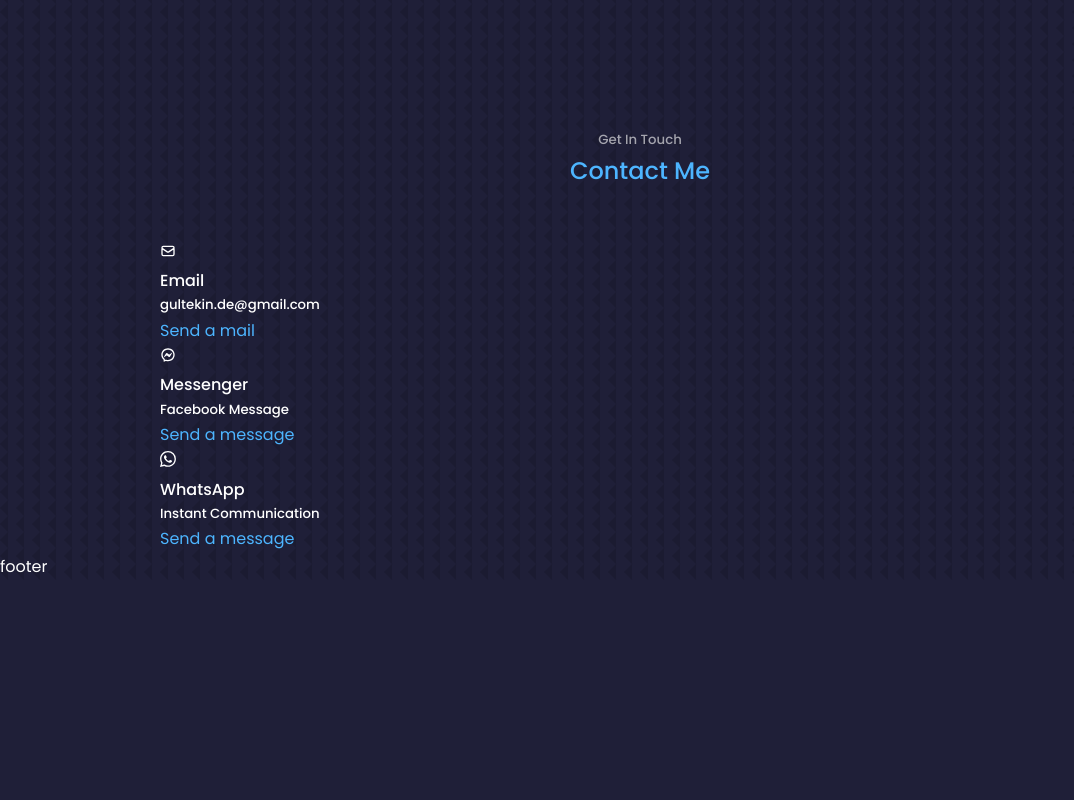
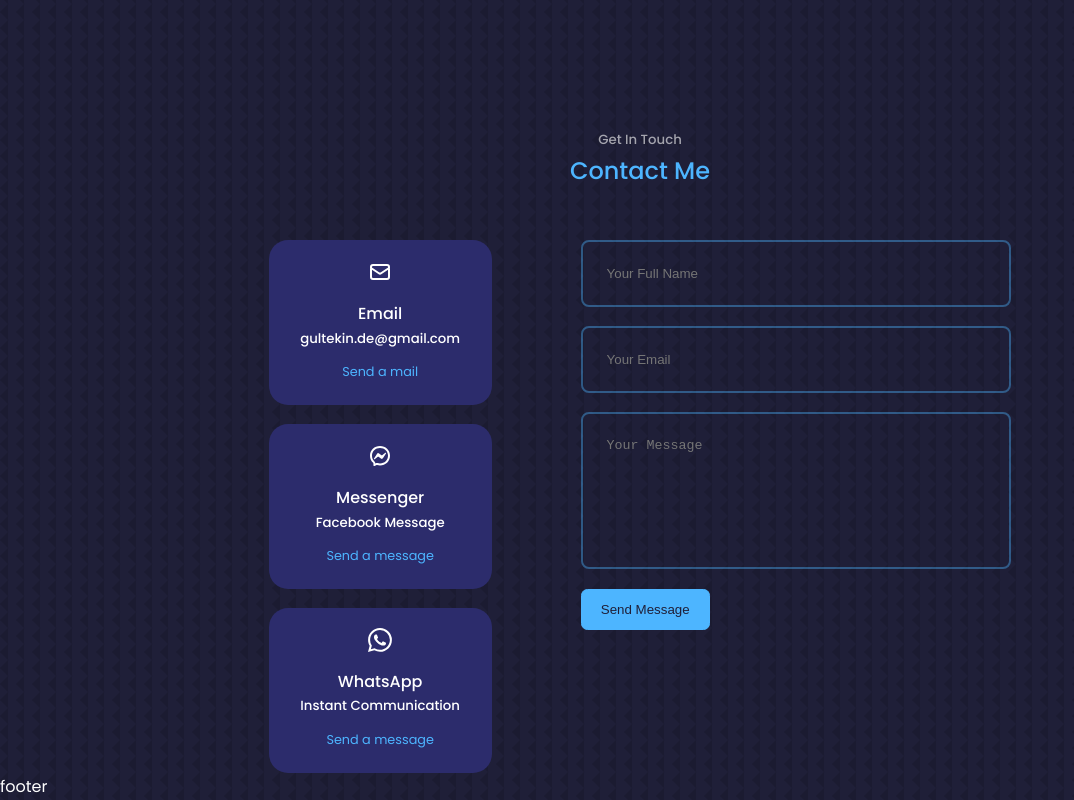
Before and after one commit to MrGultekin/react-portfolio, a React (Create React App) app: page / in a window 1280 px wide. Shown: the part 4492-5292 px from the top of the page, without its empty margins (0-1074 px from the left). Before the commit the page ends 5072 px from the top, so only its background shows below. Built offline with nearby package versions, Linux system fonts and the light colour scheme.

Commit message:
contact.css done.

```diff
--- a/src/components/contact/Contact.jsx
+++ b/src/components/contact/Contact.jsx
@@ -12,26 +12,32 @@ const Contact = () => {
             <div className="container contact__container">
                 <div className="contact__options">
                     <article className="contact__option">
-                        <HiOutlineMail/>
+                        <HiOutlineMail className={'contact__option-icon'}/>
                         <h4>Email</h4>
                         <h5>gultekin.de@gmail.com</h5>
                         <a href="mailto:gultekin.de@gmail.com" target={'_blank'}>Send a mail</a>
                     </article>
                     <article className="contact__option">
-                        <RiMessengerLine/>
+                        <RiMessengerLine className={'contact__option-icon'}/>
                         <h4>Messenger</h4>
                         <h5>Facebook Message</h5>
                         <a href="https://m.me/is.mr.rose" target={'_blank'}>Send a message</a>
                     </article>
 
                     <article className="contact__option">
-                        <BsWhatsapp/>
+                        <BsWhatsapp className={'contact__option-icon'}/>
                         <h4>WhatsApp </h4>
                         <h5>Instant Communication</h5>
                         <a href="https://api.whatsapp.com/send?phone=00491774562963" target={'_blank'}>Send a message</a>
                     </article>
-
                 </div>
+                {/*==============================End Of Contact Option===============================*/}
+                <form action="">
+                    <input type="text" name={'name'} placeholder="Your Full Name" required/>
+                    <input type="email" name={'email'} placeholder="Your Email" required/>
+                    <textarea name="message" placeholder="Your Message" rows="7" required></textarea>
+                    <button type="submit" className="btn btn-primary btn-contact">Send Message</button>
+                </form>
             </div>
         </section>
     )
--- a/src/components/contact/contact.css
+++ b/src/components/contact/contact.css
@@ -0,0 +1,73 @@
+.container.contact__container {
+    width: 58%;
+    display: grid;
+    grid-template-columns: 30% 58%;
+    gap: 12%;
+}
+
+.contact__options {
+    display: flex;
+    flex-direction: column;
+    gap: 1.2rem;
+}
+
+.contact__option {
+    background: var(--color--bg--variant);
+    padding: 1.2rem;
+    border-radius: 1.2rem;
+    text-align: center;
+    border: 1px solid transparent;
+    transition: var(--transition);
+}
+
+.contact__option:hover {
+    background: transparent;
+    border-color: var(--color--bg--variant);
+}
+
+.contact__option-icon {
+    font-size: 1.5rem;
+    margin-bottom: .5rem;
+}
+
+.contact__option a {
+    margin-top: .7rem;
+    display: inline-block;
+    font-size: .8rem;
+}
+
+/*========================= FORM ========================================*/
+form {
+    display: flex;
+    flex-direction: column;
+    gap: 1.2rem;
+}
+
+input, textarea {
+    width: 100%;
+    padding: 1.5rem;
+    border-radius: .5rem;
+    background: transparent;
+    border: 2px solid var(--color--primary--variant);
+    resize: none;
+    color: var(--color--white);
+}
+
+/*======================= Media (Medium Devices )=====================*/
+@media only screen and (max-width: 1024px) {
+    .container.contact__container {
+        grid-template-columns: 1fr;
+        gap: 2rem;
+    }
+}
+
+/*======================= Media (Small Devices )=====================*/
+@media only screen and (max-width: 600px) {
+    .container.contact__container {
+        width: var(--container--width--sm);
+    }
+  .btn-contact{
+      /*padding-top: 5rem;*/
+  }
+
+}
```
